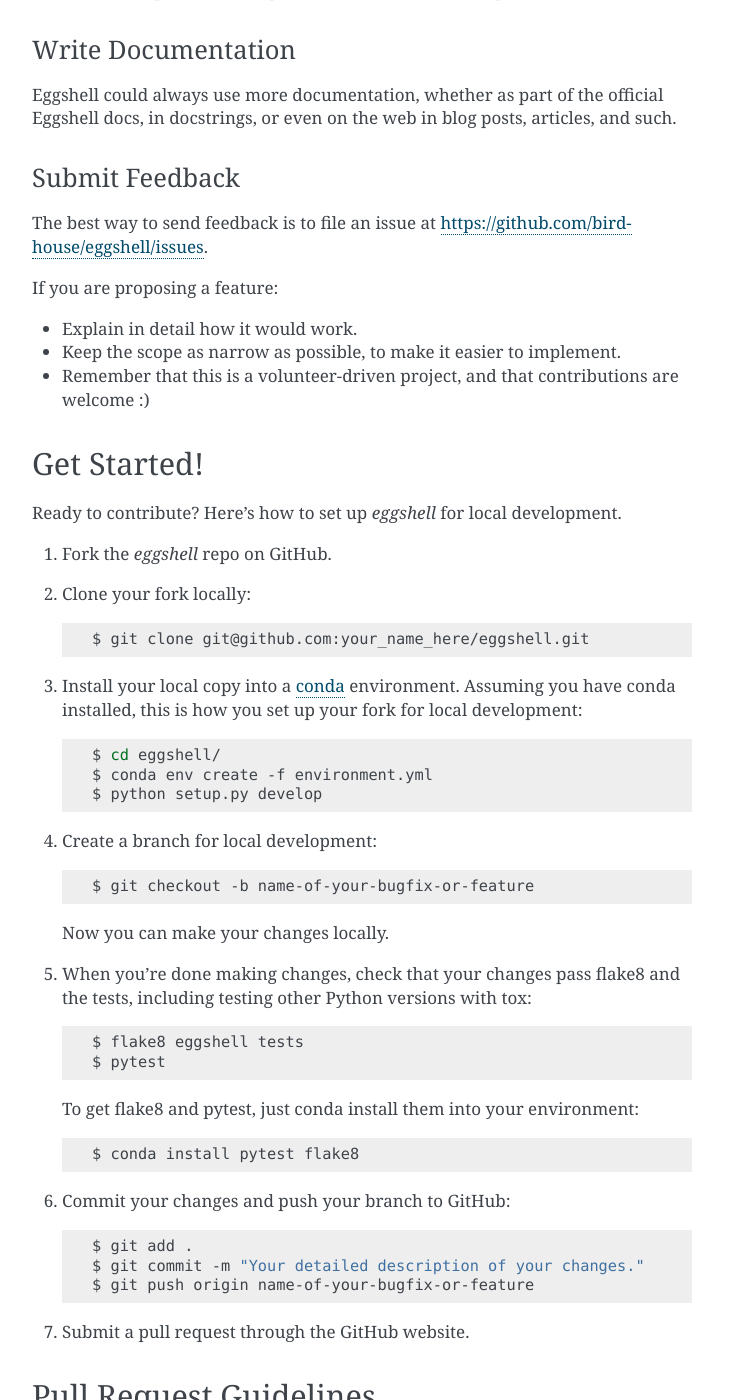
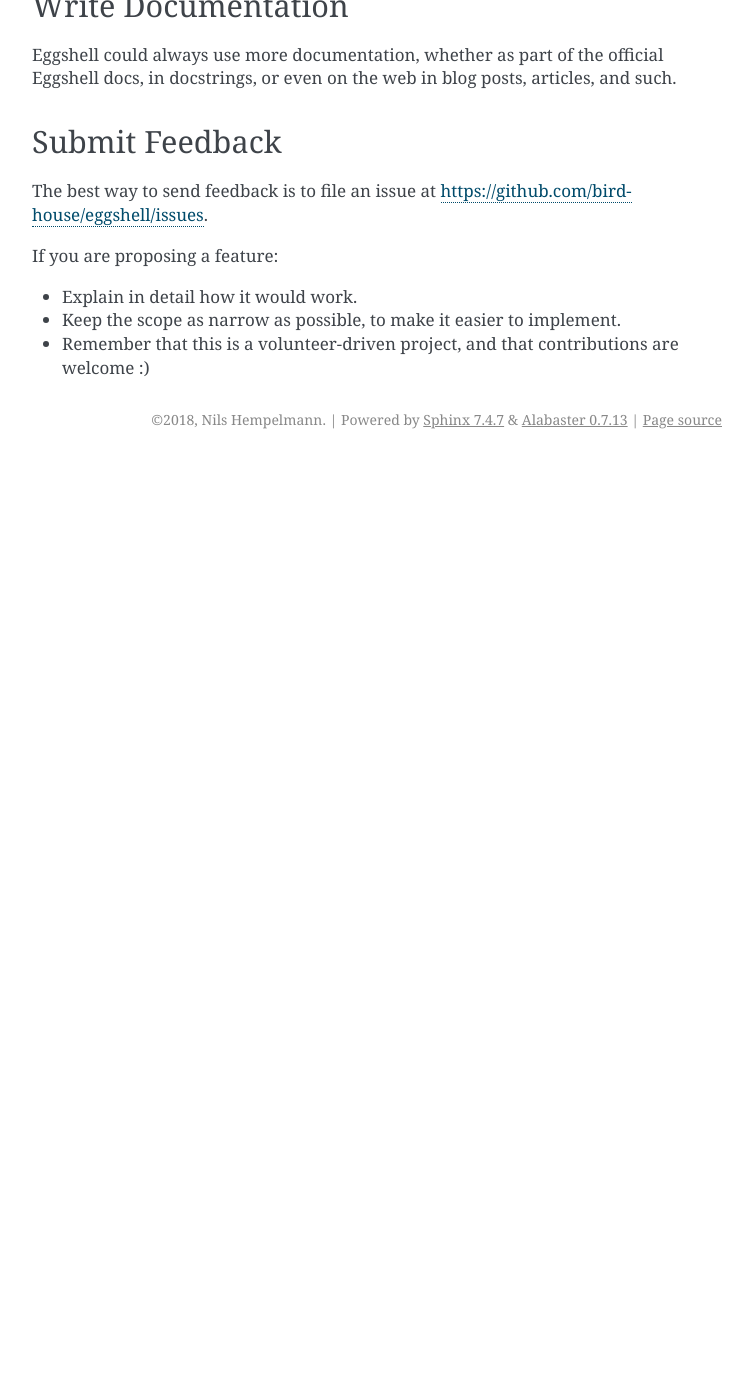
Before and after one commit to bird-house/eggshell, a Sphinx documentation site: the page built from docs/source/contributing.rst, in a window 1280 px wide and 1400 px high, scrolled down 753 px. Shown: the whole window, without its empty margins (388-1141 px from the left). Built offline with Sphinx 7.4.7, drawn with Linux system fonts in a browser that asks for light colours; pages that are not in the unit, such as notebooks, are missing from menus; after the commit the page ends 1212 px from its top, so only the background shows below that; some of the changed text lies outside the part shown.

Commit message:
added dev guide

```diff
--- a/CONTRIBUTING.rst
+++ b/CONTRIBUTING.rst
@@ -9,11 +9,8 @@
 
 You can contribute in many ways:
 
-Types of Contributions
-----------------------
-
 Report Bugs
-~~~~~~~~~~~
+-----------
 
 Report bugs at https://github.com/bird-house/eggshell/issues.
 
@@ -24,26 +21,26 @@
 * Detailed steps to reproduce the bug.
 
 Fix Bugs
-~~~~~~~~
+--------
 
 Look through the GitHub issues for bugs. Anything tagged with "bug" and "help
 wanted" is open to whoever wants to implement it.
 
 Implement Features
-~~~~~~~~~~~~~~~~~~
+------------------
 
 Look through the GitHub issues for features. Anything tagged with "enhancement"
 and "help wanted" is open to whoever wants to implement it.
 
 Write Documentation
-~~~~~~~~~~~~~~~~~~~
+-------------------
 
 Eggshell could always use more documentation, whether as part of the
 official Eggshell docs, in docstrings, or even on the web in blog posts,
 articles, and such.
 
 Submit Feedback
-~~~~~~~~~~~~~~~
+---------------
 
 The best way to send feedback is to file an issue at https://github.com/bird-house/eggshell/issues.
 
@@ -53,79 +50,3 @@
 * Keep the scope as narrow as possible, to make it easier to implement.
 * Remember that this is a volunteer-driven project, and that contributions
   are welcome :)
-
-Get Started!
-------------
-
-Ready to contribute? Here's how to set up `eggshell` for local development.
-
-1. Fork the `eggshell` repo on GitHub.
-2. Clone your fork locally::
-
-    $ git clone git@github.com:your_name_here/eggshell.git
-
-3. Install your local copy into a conda_ environment. Assuming you have conda installed, this is how you set up your fork for local development::
-
-    $ cd eggshell/
-    $ conda env create -f environment.yml
-    $ python setup.py develop
-
-4. Create a branch for local development::
-
-    $ git checkout -b name-of-your-bugfix-or-feature
-
-   Now you can make your changes locally.
-
-5. When you're done making changes, check that your changes pass flake8 and the
-   tests, including testing other Python versions with tox::
-
-    $ flake8 eggshell tests
-    $ pytest
-
-   To get flake8 and pytest, just conda install them into your environment::
-
-     $ conda install pytest flake8
-
-6. Commit your changes and push your branch to GitHub::
-
-    $ git add .
-    $ git commit -m "Your detailed description of your changes."
-    $ git push origin name-of-your-bugfix-or-feature
-
-7. Submit a pull request through the GitHub website.
-
-.. _conda: https://conda.io/docs/
-
-Pull Request Guidelines
------------------------
-
-Before you submit a pull request, check that it meets these guidelines:
-
-1. The pull request should include tests.
-2. If the pull request adds functionality, the docs should be updated. Put
-   your new functionality into a function with a docstring, and add the
-   feature to the list in README.rst.
-3. The pull request should work for Python 2.7, 3.6 and 3.7, and for PyPy. Check
-   https://travis-ci.org/bird-house/eggshell/pull_requests
-   and make sure that the tests pass for all supported Python versions.
-
-Tips
-----
-
-To run a subset of tests::
-
-$ py.test tests.test_eggshell
-
-
-Deploying
----------
-
-A reminder for the maintainers on how to deploy.
-Make sure all your changes are committed (including an entry in CHANGES.rst).
-Then run::
-
-$ bumpversion patch # possible: major / minor / patch
-$ git push
-$ git push --tags
-
-Travis will then deploy to PyPI if tests pass.
--- a/docs/source/index.rst
+++ b/docs/source/index.rst
@@ -6,6 +6,7 @@
    installation
    usage
    contributing
+   development
    legacy
    authors
    changes
```
